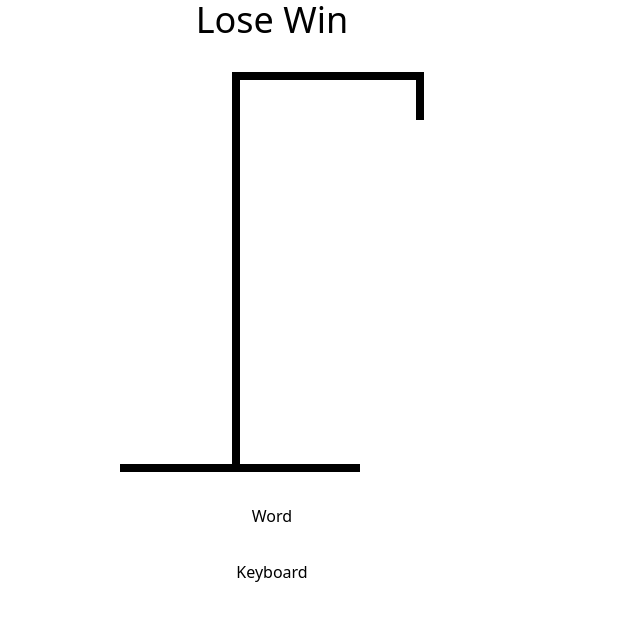
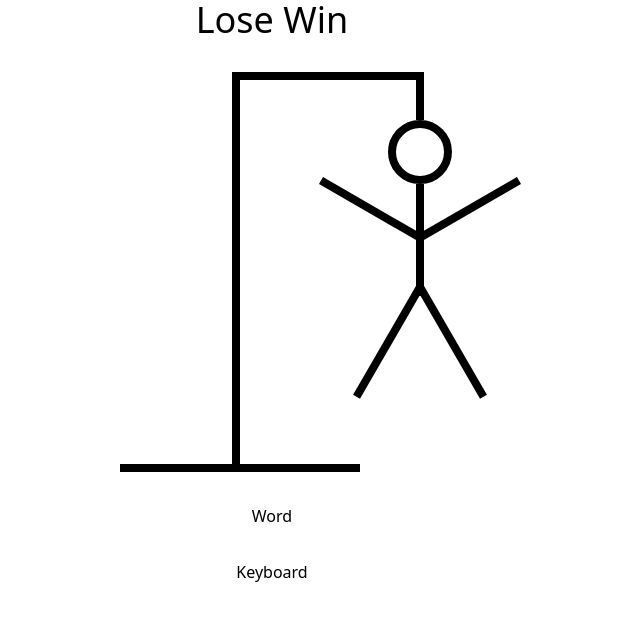
Before and after one commit to aldea-02/hangman, a React (Create React App) app: page / in a window 1280 px wide. Shown: the top 620 px of the page, without its empty margins (368-1008 px from the left). Built offline with nearby package versions, Linux system fonts and the light colour scheme.

Commit message:
added body parts and word component

```diff
--- a/src/components/Drawing.jsx
+++ b/src/components/Drawing.jsx
@@ -1,6 +1,33 @@
+const HEAD = (
+	<div className='absolute top-12 -right-7 h-16 w-16 rounded-full border-8 border-black' />
+)
+
+const BODY = (
+	<div className='absolute top-28 right-0 h-28 w-2 origin-center bg-black' />
+)
+
+const RIGHT_ARM = (
+	<div className='absolute top-40 -right-28 h-2 w-28 origin-bottom-left -rotate-[30deg] bg-black' />
+)
+
+const LEFT_ARM = (
+	<div className='absolute top-40 right-2 h-2 w-28 origin-bottom-right rotate-[30deg] bg-black' />
+)
+
+const RIGHT_LEG = (
+	<div className='absolute top-52 -right-[120px] h-2 w-32 origin-bottom-left rotate-[60deg] bg-black' />
+)
+
+const LEFT_LEG = (
+	<div className='absolute top-52 right-0 h-2 w-32 origin-bottom-right -rotate-[60deg] bg-black' />
+)
+
+const BODY_PARTS = [HEAD, BODY, RIGHT_ARM, LEFT_ARM, RIGHT_LEG, LEFT_LEG]
+
 function Drawing() {
 	return (
 		<div className='relative'>
+			{BODY_PARTS}
 			<div className='absolute top-0 right-0 h-12 w-2 bg-black' />
 			<div className='ml-28 h-2 w-48 bg-black' />
 			<div className='ml-28 h-96 w-2 bg-black' />
```
